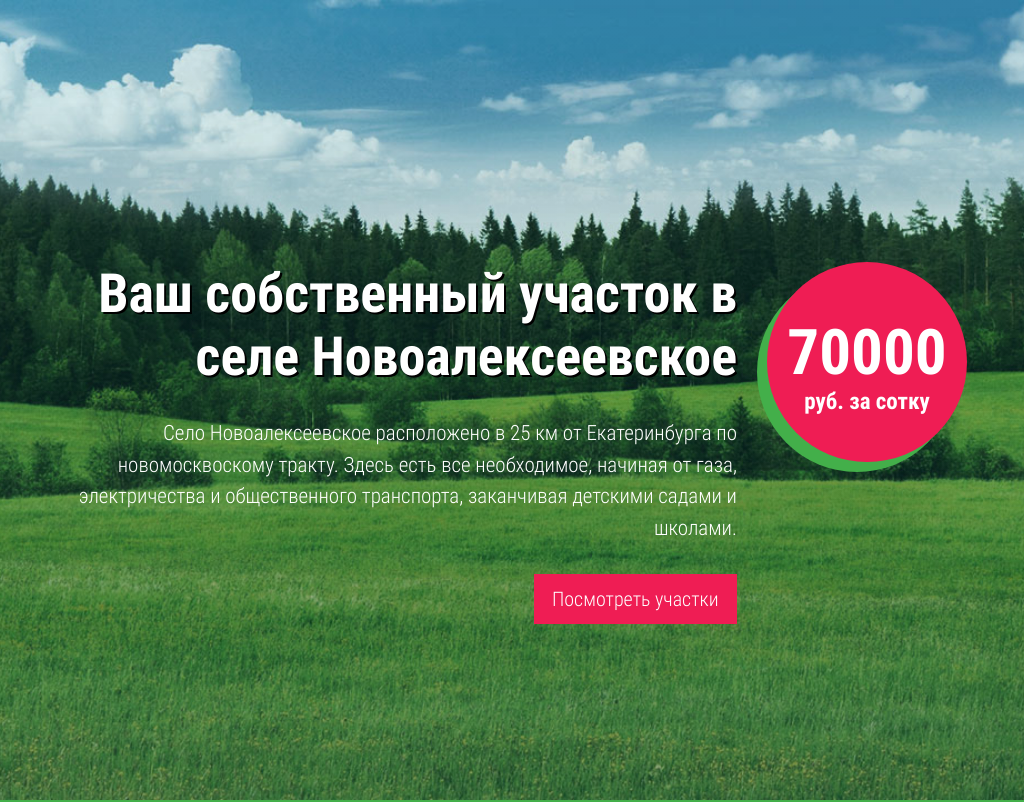
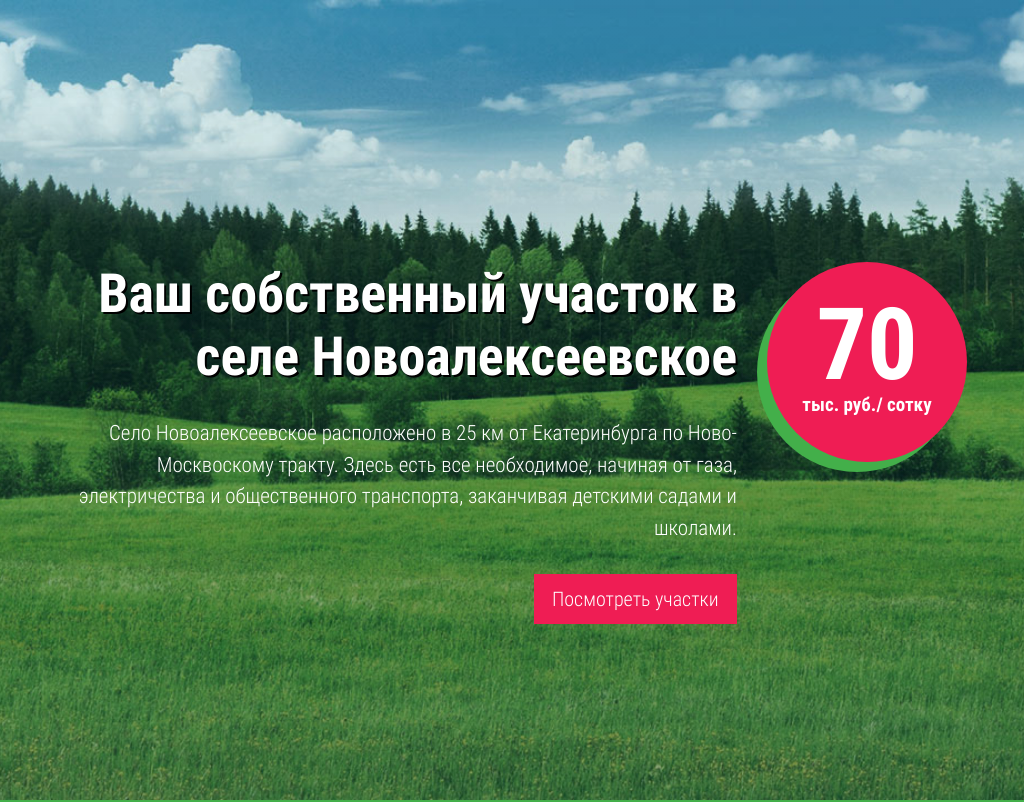
Before and after one commit to maxzimodo/novo, a plain HTML site: page index.html in a window 1024 px wide. Shown: the top 802 px of the page. Drawn offline with Linux system fonts and the light colour scheme.

Commit message:
v 2.3 dramatic improvements by a customer

```diff
--- a/css/style.css
+++ b/css/style.css
@@ -136,13 +136,13 @@ header .right-block .ball {
 }
 header .right-block .description {
     font-family: "Roboto Condensed Bold", sans-serif;
-    font-size: 74px;
-    line-height: 40px;
-    margin-top: 95px;
+    font-size: 120px;
+    line-height: 35px;
+    margin-top: 89px;
 }
 header .right-block .description small {
     font-family: "Roboto Condensed Bold", sans-serif;
-    font-size: 30px;
+    font-size: 24px;
 }
 main img.pay-delay {
     width: 39px;
@@ -561,12 +561,12 @@ div#load_screen{
 
     }
     header .right-block .description small {
-        font-size: 23px;
+        font-size: 19px;
     }
     header .right-block .description {
-        line-height: 35px;
-        margin-top: 73px;
-        font-size: 63px;
+        line-height: 32px;
+        margin-top: 67px;
+        font-size: 100px;
     }
     header .row {
         bottom: 22%;
--- a/index.html
+++ b/index.html
@@ -26,13 +26,13 @@
             <div class="row">
                 <div class="col-lg-9 left-block">
                     <h1 class="title wow slideInDown for-desktop" data-wow-delay=".2s">Ваш собственный участок в<br/>селе Новоалексеевское</h1>
-                    <h1 class="title wow slideInDown for-mobile" data-wow-delay=".2s">Ваш собственный участок в селе Новоалексеевское - 70000 руб. за сотку</h1>
-                    <span class="description wow slideInDown" data-wow-delay=".1s">Село Новоалексеевское расположено в 25 км от Екатеринбурга по новомосквоскому тракту. Здесь есть все необходимое, начиная от газа, электричества и общественного транспорта, заканчивая детскими садами и школами.</span>
+                    <h1 class="title wow slideInDown for-mobile" data-wow-delay=".2s">Ваш собственный участок в селе Новоалексеевское - 70 тыс. руб. за сотку</h1>
+                    <span class="description wow slideInDown" data-wow-delay=".1s">Село Новоалексеевское расположено в 25 км от Екатеринбурга по Ново-Москвоскому тракту. Здесь есть все необходимое, начиная от газа, электричества и общественного транспорта, заканчивая детскими садами и школами.</span>
                     <button class="button hvr-ripple-out wow slideInDown" data-wow-delay=".0s" id="lookfor">Посмотреть участки</button>
                 </div>
                 <div class="col-lg-3 right-block">
                     <div class="ball wow slideInDown" data-wow-delay=".3s" id="ball">
-                        <span class="description">70000<br><small>руб. за сотку</small></span>
+                        <span class="description">70<br><small>тыс. руб./ сотку</small></span>
                     </div>
                 </div>
             </div>
@@ -49,7 +49,7 @@
             <div class="row">
                 <div class="col-sm-12 col-md-6">
                     <h2>Без пробок по <br>Новомосковскому тракту</h2>
-                    <p>Добраться в село Новоалексеевское можно по Новомосковскому тракту - одной из лучших транспортных магистралей в городе Екатеринбурге. От поселка всего 15 минут до ТЦ Мега по качественному дорожному полотну практически без остановок.</p>
+                    <p>Добраться в село Новоалексеевское можно по Ново-Московскому тракту - одной из лучших транспортных магистралей в городе Екатеринбурге. От поселка всего 15 минут до ТЦ Мега по качественному дорожному полотну практически без остановок.</p>
                 </div>
                 <div class="col-sm-12 col-md-6">
                     <img src="img/001.jpg" alt="" class="photo">
@@ -70,7 +70,7 @@
 
         <div class="line-heading">
             <img src="img/here.svg" alt="">
-            <span class="description">Здесь будет Ваш новый дом</span>
+            <span class="description">Ваш новый дом в коттеджном поселке "Земский дворик"</span>
         </div>
         <br>
         <div class="container">
@@ -152,12 +152,7 @@
         </div>
         <br>
         <div class="container">
-            <div class="row">
-                <div class="col">
-                    <img src="img/map_infrastructure-2.jpg" alt="" class="genplan">
-                </div>
-            </div>
-            <br>
+
             <div class="row">
                 <div class="col">
                     <img src="img/map_infrastructure.jpg" alt="" class="genplan">
@@ -207,6 +202,14 @@
                 <p class="all-u-want-p">Стройте дом мечты по вашему проекту в удобном для вас графике строительства.</p>
             </div>
             <br>
+
+            <div class="row">
+                <div class="col">
+                    <img src="img/map_infrastructure-2.jpg" alt="" class="genplan">
+                </div>
+            </div>
+            <br>
+
             <div class="row">
                 <div class="col-sm-12 col-md-6 mbot30">
                     <img src="img/007.jpg" alt="" class="photo">
@@ -216,6 +219,7 @@
                     <p> Активный отдых на горах Флюс, Волчиха и в загородом клубе "Стрелецкий Двор"</p>
                 </div>
             </div>
+            <br>
         </div>
         <br>
 
```
